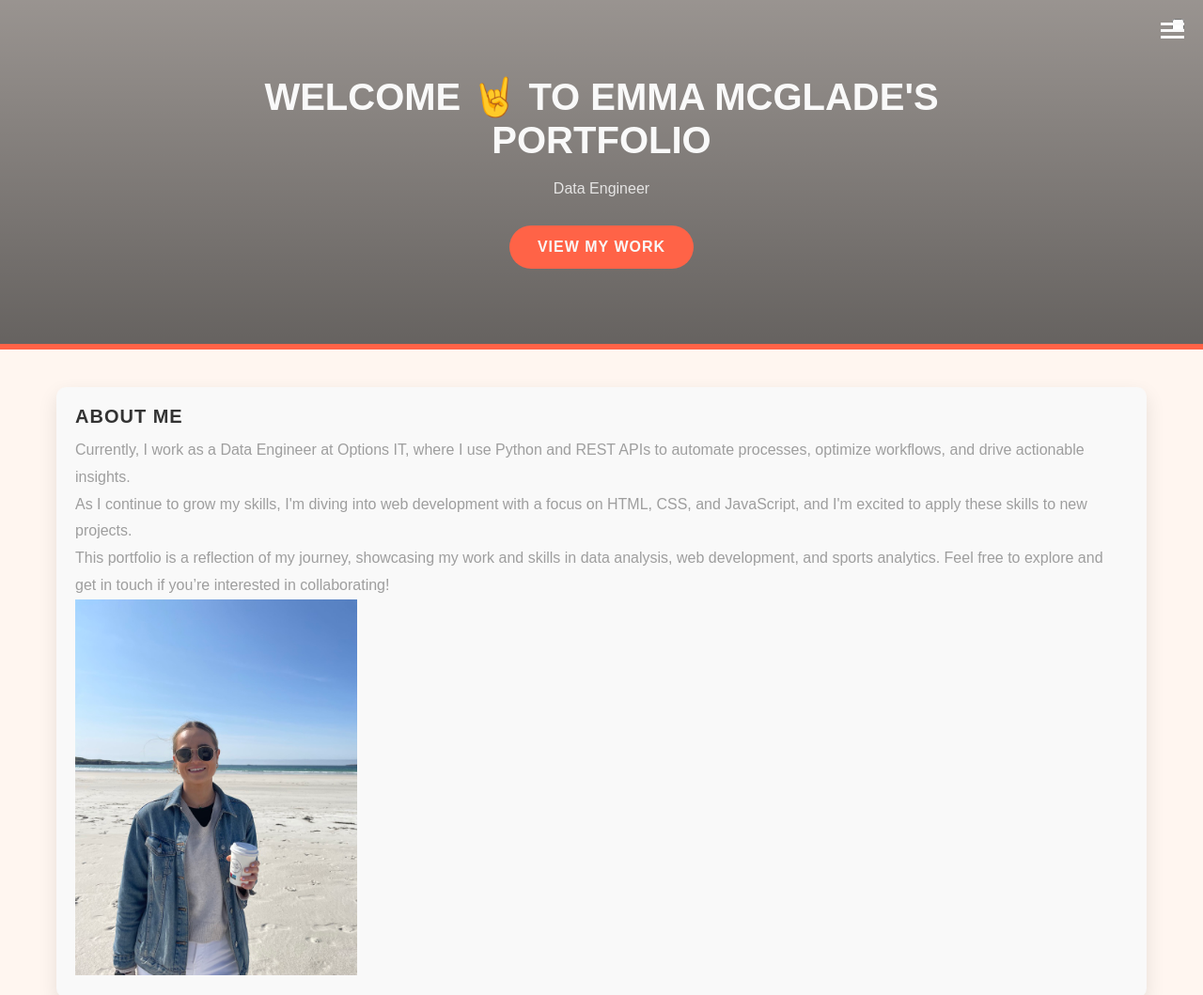
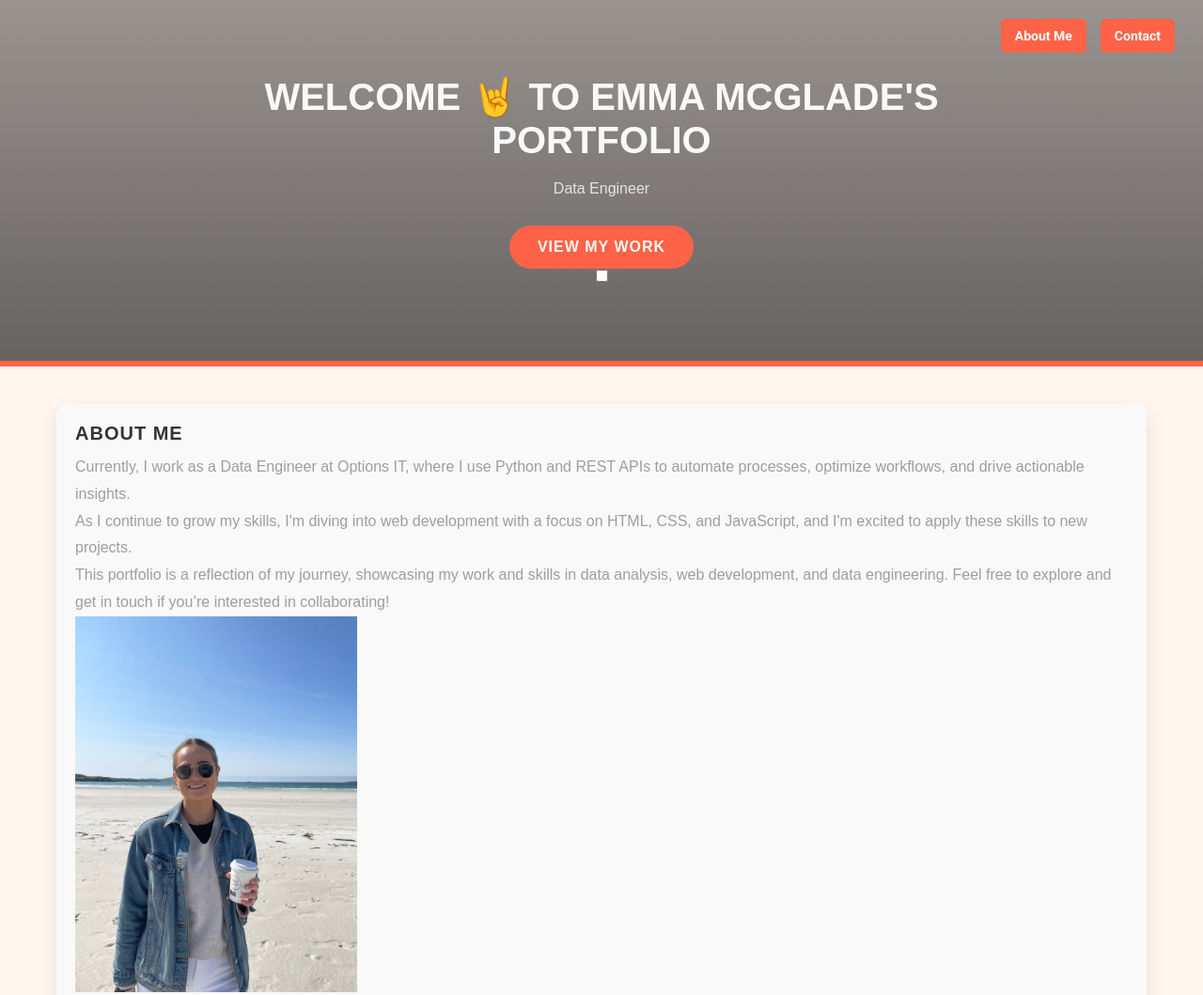
Before and after one commit to emcglade/Master_Portfolio, a plain HTML site: page index.html in a window 1280 px wide. Shown: the top 1059 px of the page at 94% size. Drawn offline with Linux system fonts and the light colour scheme.

Commit message:
changes to buttons

```diff
--- a/index.html
+++ b/index.html
@@ -15,6 +15,10 @@
 </head>
 <body>
     <header class="hero">
+        <div class="header-buttons">
+            <a href="#about" class="top-button">About Me</a>
+            <a href="#contact" class="top-button">Contact</a>
+        </div>
         <div class="hero-content">
             <h1 class="fun-title">Welcome to Emma McGlade's Portfolio</h1>
             <p>Data Engineer</p>
@@ -22,7 +26,7 @@
         </div>
          <input type="checkbox"  id="open-label" class="menu-toggle">
          <div class="hamburger-icon">
-        <label for="openmenu" id="open-label">
+        <label for="nav_menu_list" id="nav_menu_list">
       <span></span>
       <span></span>
       <span></span>
@@ -43,7 +47,7 @@
             <p>Currently, I work as a Data Engineer at Options IT, where I use Python and REST APIs to automate processes, optimize workflows, and drive actionable insights.<br>
                As I continue to grow my skills, I'm diving into web development with a focus on HTML, CSS, and JavaScript, and I'm excited to apply these skills to new projects.<br>
 
-               This portfolio is a reflection of my journey, showcasing my work and skills in data analysis, web development, and sports analytics. Feel free to explore and get in touch if you’re interested in collaborating!</p>
+               This portfolio is a reflection of my journey, showcasing my work and skills in data analysis, web development, and data engineering. Feel free to explore and get in touch if you’re interested in collaborating!</p>
                <img src="images/Emma.jpeg" alt="My Picture" style="width:300px;">
         </section>
 
--- a/styles.css
+++ b/styles.css
@@ -31,6 +31,34 @@ body {
     display: fixed;
     flex-direction: column;
 }
+
+.header-buttons {
+    display: flex;
+    justify-content: flex-end;
+    gap: 15px;
+    padding: 10px 20px;
+    position: absolute;
+    top: 10px;
+    right: 10px;
+    z-index: 10;
+}
+
+.top-button {
+    background-color: #FF6347; /* Green color */
+    color: white;
+    padding: 10px 15px;
+    text-decoration: none;
+    border-radius: 5px;
+    font-family: 'Roboto', sans-serif;
+    font-size: 14px;
+    font-weight: bold;
+    transition: background-color 0.3s ease;
+}
+
+.top-button:hover {
+    background-color: #45a049; /* Slightly darker green */
+}
+
 
 /* Hero Section */
 .hero {
@@ -92,29 +120,6 @@ body {
     transition: transform 0.3s ease;
 }
 
-/* Toggle Menu when checked */
-.menu-toggle:checked ~ .nav-menu {
-    transform: translateX(0); /* Slide in */
-}
-
-/* Hamburger Icon */
-#open-label {
-    display: inline-block;
-    cursor: pointer;
-    position: absolute;
-    top: 20px;
-    right: 20px;
-    z-index: 2; /* Ensure it’s above the menu */
-}
-
-#open-label span {
-    display: block;
-    width: 25px;
-    height: 3px;
-    background-color: var(--color-light);
-    margin: 4px 0;
-    transition: background-color 0.3s ease;
-}
 
 /* Navigation Menu List */
 .nav_menu_list {
```
